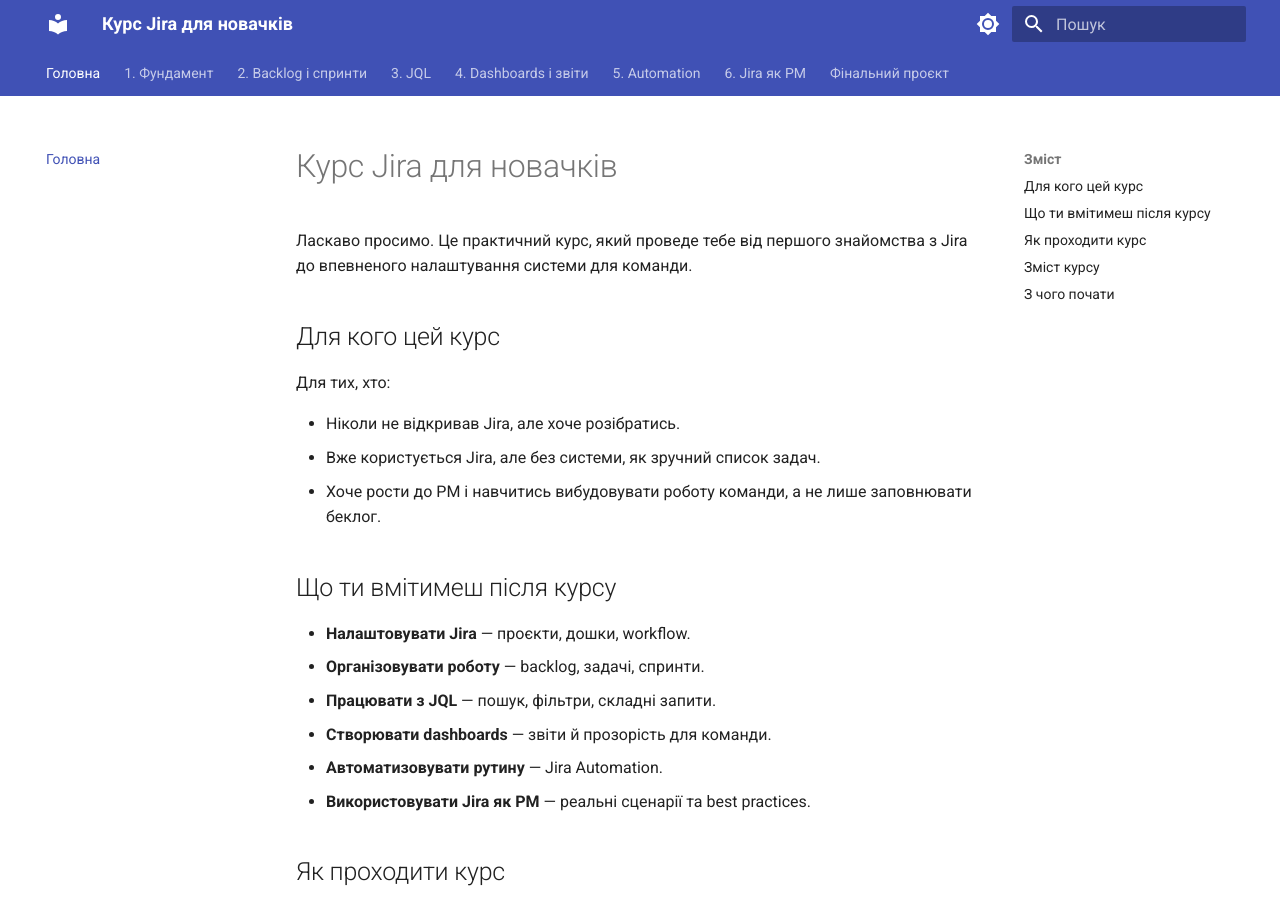
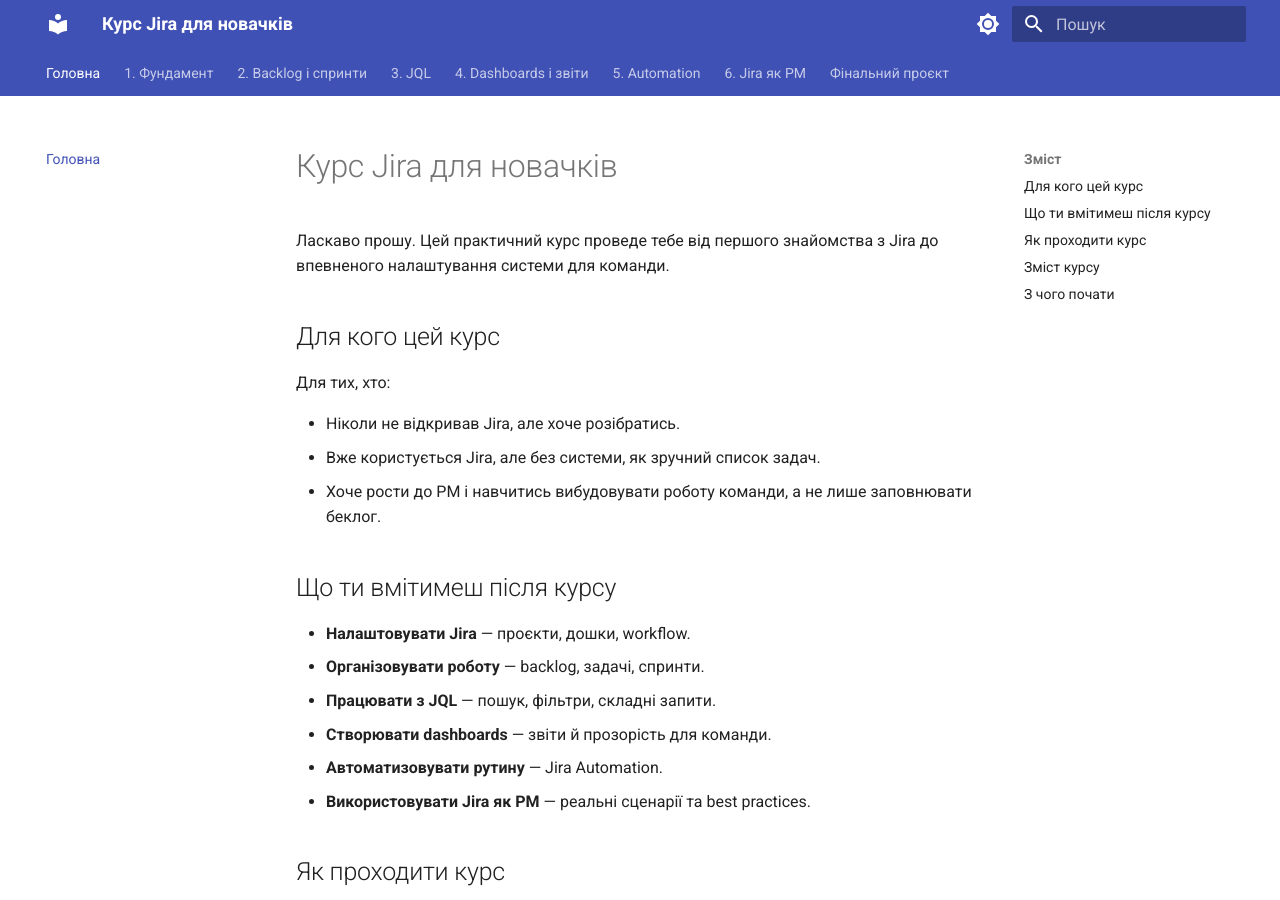
Before and after one commit to BetaButterfly/jira-course, an MkDocs documentation site: the page built from docs/index.md, in a window 1280 px wide and 900 px high. Built offline with MkDocs 1.6.1 and Material for MkDocs 9.7.7, drawn with Linux system fonts in a browser that asks for light colours.

Commit message:
Fix typo in welcome message

```diff
--- a/docs/index.md
+++ b/docs/index.md
@@ -1,6 +1,6 @@
 # Курс Jira для новачків
 
-Ласкаво просимо. Це практичний курс, який проведе тебе від першого знайомства з Jira до впевненого налаштування системи для команди.
+Ласкаво прошу. Цей практичний курс проведе тебе від першого знайомства з Jira до впевненого налаштування системи для команди.
 
 ## Для кого цей курс
 
```
